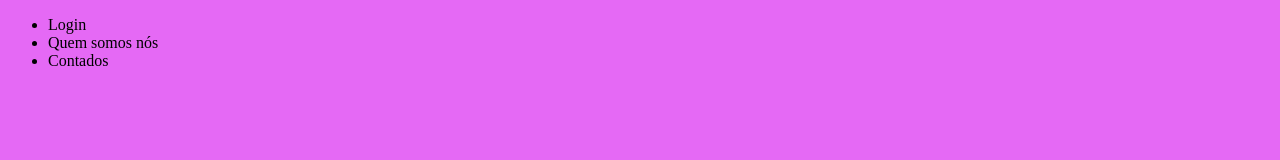
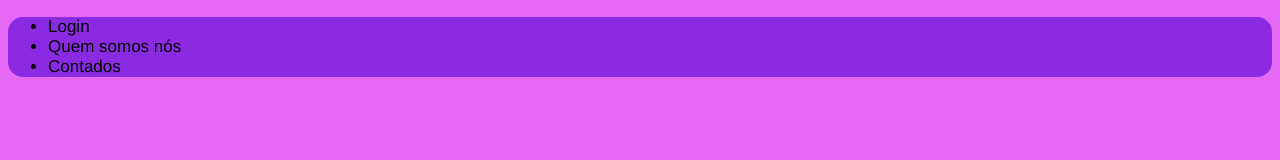
Before and after one commit to SAMDEV00/novo-projeto, a plain HTML site: page index2.html in a window 1280 px wide. Drawn offline with Linux system fonts and the light colour scheme.

Commit message:
css modi

```diff
--- a/style2.css
+++ b/style2.css
@@ -1,3 +1,10 @@
 body{
     background-color: rgb(229, 105, 245);
 }
+div{
+    font-size: 15px;
+    background-color: blueviolet;
+    border-radius: 15px;
+    font-family: 'Franklin Gothic Medium', 'Arial Narrow', Arial, sans-serif;
+    font-size: 17px;
+}
```
